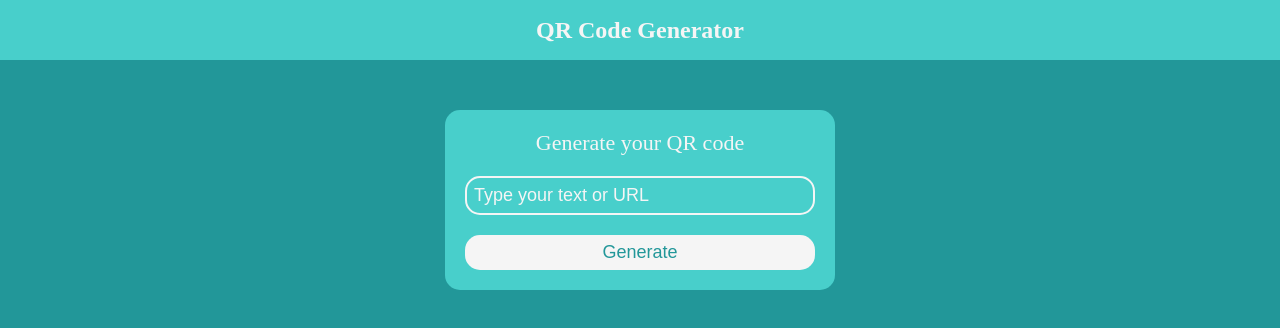
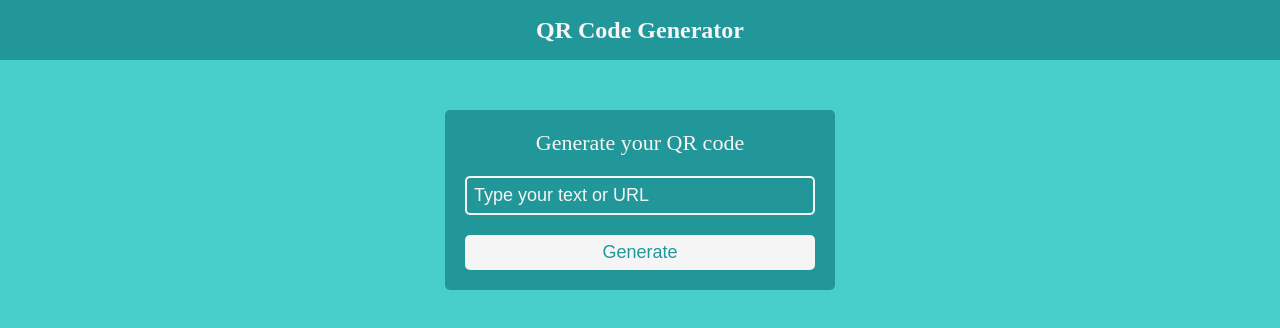
Before and after one commit to gusdkruger/qr-code-generator, a plain HTML site: page index.html in a window 1280 px wide. Drawn offline with Linux system fonts and the light colour scheme.

Commit message:
Minor css and seo improvements

```diff
--- a/index.html
+++ b/index.html
@@ -3,6 +3,8 @@
     <head>
         <meta charset="UTF-8">
         <meta name="viewport" content="width=device-width, initial-scale=1.0">
+        <meta name="description" content="Generate a QR code">
+        <link rel="icon" type="image/x-icon" href="./favicon.png">
         <title>QR Code Generator</title>
         <link rel="stylesheet" href="./style.css">
     </head>
--- a/style.css
+++ b/style.css
@@ -12,7 +12,7 @@
 }
 
 body {
-    background-color: var(--dark-cyan);
+    background-color: var(--light-cyan);
 }
 
 header {
@@ -20,7 +20,7 @@ header {
     justify-content: center;
     padding: 0 20px;
     height: 60px;
-    background-color: var(--light-cyan);
+    background-color: var(--dark-cyan);
     align-items: center;
 }
 
@@ -41,8 +41,8 @@ main {
     flex-direction: column;
     gap: 20px;
     padding: 20px;
-    border-radius: 15px;
-    background-color: var(--light-cyan);
+    border-radius: 5px;
+    background-color: var(--dark-cyan);
     width: 82.5%;
     max-width: 350px;
 }
@@ -56,7 +56,7 @@ main {
     padding: 7px;
     background-color: transparent;
     border: 2px solid var(--white);
-    border-radius: 15px;
+    border-radius: 5px;
 
     &:focus {
         outline: none;
@@ -69,14 +69,14 @@ main {
 #qr-form button {
     padding: 7px;
     background-color: var(--white);
-    border-radius: 15px;
+    border-radius: 5px;
     border: none;
     cursor: pointer;
     color: var(--dark-cyan);
     transition: background-color 0.5s ease-out, color 0.5s ease-out;
 
     &:hover {
-        background-color: var(--dark-cyan);
+        background-color: var(--light-cyan);
         color: var(--white);
     }
 }
@@ -87,8 +87,8 @@ main {
     width: 82.5%;
     max-width: 350px;
     padding: 20px;
-    border-radius: 15px;
-    background-color: var(--light-cyan);
+    border-radius: 5px;
+    background-color: var(--dark-cyan);
     margin-bottom: 50px;
 }
 
```
Also changed, not shown: favicon.png (added), main.js (line endings or trailing spaces).
